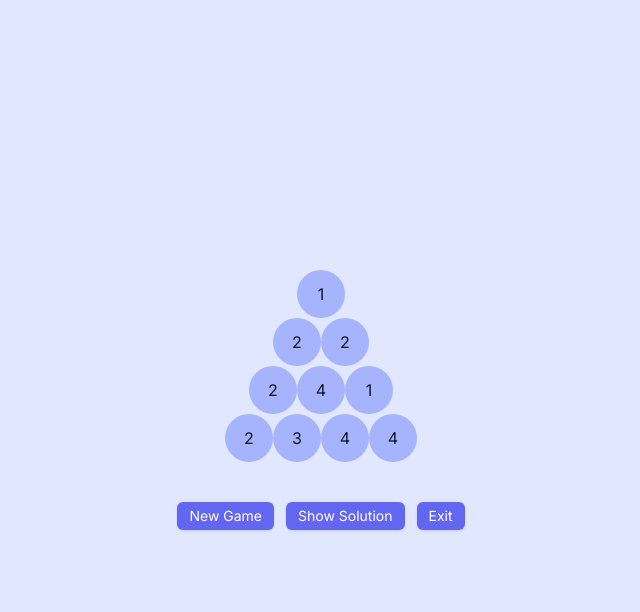
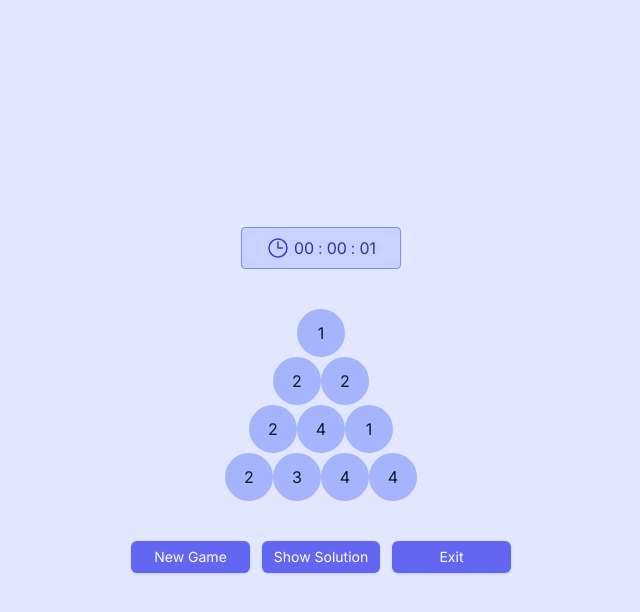
Before and after one commit to mustafadalga/magic-pyramid, a Next.js app: page / in a window 1280 px wide. Both pictures are taken after a click on the button "Play". Shown: the top 612 px of the page, without its empty margins (319-959 px from the left). Built offline with nearby package versions, Linux system fonts and the light colour scheme.

Commit message:
CSS transition has been developed

```diff
--- a/app/_components/GameButtonGroup.tsx
+++ b/app/_components/GameButtonGroup.tsx
@@ -3,34 +3,43 @@ import findSolutions from "@/_utilities/findSolutions";
 import { Path } from "@/_types";
 
 export default function GameButtonGroup() {
-    const { pyramid, dimension, setPyramid, newGame, setShowGame, setGamerPath } = useGame();
+    const {
+        gameState,
+        setGameState,
+        newGame,
+    } = useGame();
     const handleShowSolution = () => {
-        const solution = findSolutions(pyramid, dimension);
+        if (gameState.isGameCompleted) return;
+
+        const solution = findSolutions(gameState.pyramid, gameState.dimension);
         const firstSolution: Path = solution[0];
-        if (firstSolution) {
-            setGamerPath(firstSolution)
-        }
+
+        setGameState(prevState => ({
+            ...prevState,
+            gamerPath: firstSolution,
+            isShowSolution: true,
+            isGameCompleted: true
+        }));
+
     }
     const handleExit = () => {
-        setGamerPath([]);
-        setPyramid([]);
-        setShowGame(false)
+        setGameState(prevState => ({ ...prevState, gamerPath: [], pyramid: [], showGame: false }));
     }
     return (
-        <div className="flex justify-center gap-3">
+        <div className="grid grid-cols-3 justify-center gap-3">
             <button type="button"
                     onClick={newGame}
-                    className="bg-indigo-500 hover:bg-indigo-600 active:bg-indigo-700 text-white text-center text-xs sm:text-sm gap-3 min-w-[5rem] lg:min-w-0 px-3 py-1 rounded-md shadow transition-all truncate">
+                    className="bg-indigo-500 hover:bg-indigo-600 active:bg-indigo-700 text-white text-center text-xs sm:text-sm gap-3 min-w-[5rem] lg:min-w-0 px-3 py-1.5 rounded-md shadow transition-all truncate">
                 <span>New Game</span>
             </button>
             <button type="button"
                     onClick={handleShowSolution}
-                    className="bg-indigo-500 hover:bg-indigo-600 active:bg-indigo-700 text-white text-center text-xs sm:text-sm gap-3 min-w-[5rem] lg:min-w-0 px-3 py-1 rounded-md shadow transition-all truncate">
+                    className="bg-indigo-500 hover:bg-indigo-600 active:bg-indigo-700 text-white text-center text-xs sm:text-sm gap-3 min-w-[5rem] lg:min-w-0 px-3 py-1.5 rounded-md shadow transition-all truncate">
                 <span>Show Solution</span>
             </button>
             <button type="button"
                     onClick={handleExit}
-                    className="bg-indigo-500 hover:bg-indigo-600 active:bg-indigo-700 text-white text-center text-xs sm:text-sm gap-3 min-w-[5rem] lg:min-w-0 px-3 py-1 rounded-md shadow transition-all truncate">
+                    className="bg-indigo-500 hover:bg-indigo-600 active:bg-indigo-700 text-white text-center text-xs sm:text-sm gap-3 min-w-[5rem] lg:min-w-0 px-3 py-1.5 rounded-md shadow transition-all truncate">
                 <span>Exit</span>
             </button>
         </div>
--- a/app/_components/GameOptions.tsx
+++ b/app/_components/GameOptions.tsx
@@ -60,22 +60,22 @@ const levelOptions: Level[] = [
 
 
 const GameOptions = () => {
-    const { handleDimension, dimension, newGame } = useGame();
+    const { handleDimension, gameState, newGame } = useGame();
     return (
         <section
             className="grid gap-3 w-full max-w-xl p-8 rounded-md transition-all ease-linear shadow-[0px_0px_3px_0px_#a5b4fc] hover:shadow-[0px_0px_6px_0px_#a5b4fc] bg-white">
-            <h1 className="text-center text-indigo-600 font-bold text-2xl md:text-3xl xl:text-4xl">Game Options</h1>
+            <h1 className="text-center text-indigo-600 font-bold text-2xl lg:text-3xl">Game Options</h1>
 
             <div className="grid gap-1 w-full">
                 <label htmlFor="level"
-                       className="font-medium text-xs lg:text-sm xl:text-base text-gray-900">Dimension</label>
+                       className="font-medium text-xs lg:text-sm xl:text-base text-indigo-900">Dimension</label>
                 <Select
                     id="level"
                     isClearable={false}
                     onChange={(level: Level | null) => handleDimension(level?.value as number)}
                     placeholder="Select Difficulty"
                     options={levelOptions}
-                    value={levelOptions.find(option => option.value === dimension)}
+                    value={levelOptions.find(option => option.value === gameState.dimension)}
                 />
             </div>
 
--- a/app/_components/GamePyramid.tsx
+++ b/app/_components/GamePyramid.tsx
@@ -1,17 +1,29 @@
 import GamePyramidCell from "./GamePyramidCell";
 import useGame from "@/_providers/game/useGame";
+import IconTrophy from "@/_components/icons/IconTrophy";
+import { CSSTransition } from 'react-transition-group';
+import "./gamePyramid.css"
 
 export default function GamePyramid() {
-    const { pyramid } = useGame()
+    const { gameState: { pyramid, isGameWon } } = useGame()
     return (
-        <div className="grid">
+        <div className="grid relative">
             {pyramid.map((level, row) => (
                 <div key={row} className="flex justify-center">
                     {level.map((cell, col) => (
-                        <GamePyramidCell key={`${row}-${col}`} cell={cell} position={{row,col}}/>
+                        <GamePyramidCell key={`${row}-${col}`} cell={cell} position={{ row, col }}/>
                     ))}
                 </div>
             ))}
+
+            <CSSTransition
+                in={isGameWon}
+                timeout={300}
+                classNames="trophy"
+                unmountOnExit>
+                <IconTrophy
+                    className="absolute -ml-10 -mt-10 top-1/2 left-1/2 -translate-x-1/2 -translate-y-1/2 w-20 h-20 animate-scale text-orange-400"/>
+            </CSSTransition>
         </div>
     );
 };
--- a/app/_components/GamePyramidCell.tsx
+++ b/app/_components/GamePyramidCell.tsx
@@ -8,39 +8,39 @@ interface Props {
 }
 
 const GamePyramidCell = ({ cell, position }: Props) => {
-    const { gamerPath, dimension, setGamerPath } = useGame();
-    const selectedCellIndex = gamerPath.findIndex(path => path.position.row == position.row && path.position.col == position.col)
+    const { gameState, setGameState } = useGame();
+    const selectedCellIndex = gameState.gamerPath.findIndex(path => path.position.row == position.row && path.position.col == position.col)
     const hasSelectedCell = selectedCellIndex != -1
     const className = hasSelectedCell ? "!bg-indigo-700 text-white" : "bg-indigo-300 text-gray-900";
 
     const calculateCellSize = useMemo(() => {
-        if (dimension >= 11) {
+        if (gameState.dimension >= 11) {
             return "w-6 h-6 sm:w-8 sm:h-8 md:w-10 md:h-10 lg:w-12 lg:h-12 text-[10px] sm:text-xs md:text-sm xl:text-base";
         }
-        if (dimension >= 9) {
+        if (gameState.dimension >= 9) {
             return "w-8 h-8 sm:w-10 sm:h-10 lg:w-12 lg:h-12 text-[10px] sm:text-xs md:text-sm xl:text-base";
         }
 
         return "w-10 h-10 lg:w-12 lg:h-12 text-[10px] sm:text-xs md:text-sm xl:text-base";
-    }, [ dimension ]);
+    }, [ gameState.dimension ]);
 
     const isValidMove = useCallback((): boolean => {
         if (position.row === 0) return true;
-        const prevCell = gamerPath[position.row - 1];
+        const prevCell = gameState.gamerPath[position.row - 1];
         if (!prevCell?.position) return false;
 
         const prevCol = prevCell.position.col;
 
         return (position.col == prevCol) || (position.col == prevCol + 1);
-    }, [ position, gamerPath ]);
+    }, [ position, gameState.gamerPath ]);
 
     const handleCellClick = useCallback(() => {
-        if (!isValidMove()) return;
+        if (!isValidMove() || gameState.isGameCompleted) return;
 
-        const newPath = gamerPath.slice(0, position.row)
+        const newPath = gameState.gamerPath.slice(0, position.row)
 
         if (hasSelectedCell) {
-            return setGamerPath(newPath);
+            return setGameState(prevState => ({ ...prevState, gamerPath: newPath }));
         }
 
         newPath[position.row] = {
@@ -48,13 +48,13 @@ const GamePyramidCell = ({ cell, position }: Props) => {
             position
         };
 
-        return setGamerPath(newPath);
-    }, [ position, gamerPath, cell, setGamerPath, isValidMove, hasSelectedCell ])
+        setGameState(prevState => ({ ...prevState, gamerPath: newPath }));
+    }, [ position, gameState.gamerPath,gameState.isGameCompleted, cell, setGameState, isValidMove, hasSelectedCell ])
 
     return (
         <div
             onClick={handleCellClick}
-            className={`${className} ${calculateCellSize} grid place-items-center rounded-full transition hover:bg-indigo-400 hover:text-gray-200 active:bg-indigo-500 active:text-gray-200 cursor-pointer`}>{cell}</div>
+            className={`${className} ${calculateCellSize} ${!gameState.isGameCompleted ? "hover:bg-indigo-400 hover:text-gray-200 active:bg-indigo-500 active:text-gray-200" : ""} grid place-items-center rounded-full transition cursor-pointer`}>{cell}</div>
     );
 };
 
--- a/app/_components/GamePyramidContainer.tsx
+++ b/app/_components/GamePyramidContainer.tsx
@@ -1,13 +1,32 @@
 "use client";
 import GameButtonGroup from "./GameButtonGroup";
 import GamePyramid from "./GamePyramid";
+import StopWatch from "@/_components/StopWatch";
+import useGame from "@/_providers/game/useGame";
+import { useEffect, useMemo, useRef, useState } from "react";
 
 export default function GamePyramidContainer() {
+    const { gameState } = useGame();
+    const [ initialDate, setInitialDate ] = useState<Date>(new Date());
+    const previousPyramid = useRef<string | null>(null);
+    const memorizePyramid = useMemo(() => JSON.stringify(gameState.pyramid), [ gameState.pyramid ]);
+
+    useEffect(() => {
+        if (previousPyramid.current !== memorizePyramid) {
+            setInitialDate(new Date());
+            previousPyramid.current = memorizePyramid;
+        }
+    }, [ initialDate, memorizePyramid ]);
 
     return (
-       <div className="grid gap-10">
-           <GamePyramid/>
-           <GameButtonGroup/>
-       </div>
+        <div className="grid gap-10 h-full">
+            <StopWatch key={initialDate.getTime()}
+                       initialDate={initialDate}
+                       isTimerRunning={!gameState.isGameCompleted}/>
+            <div className="grid gap-10">
+                <GamePyramid/>
+                <GameButtonGroup/>
+            </div>
+        </div>
     )
-};
+}
--- a/app/_components/GameScreen.tsx
+++ b/app/_components/GameScreen.tsx
@@ -7,7 +7,7 @@ import "./gameScreenStyle.css"
 import { useRef } from "react";
 
 export default function GameScreen() {
-    const { showGame } = useGame();
+    const { gameState: { showGame } } = useGame();
     const nodeRef = useRef<HTMLDivElement | null>(null)
     return (
         <SwitchTransition mode="out-in">
--- /dev/null
+++ b/app/_components/gamePyramid.css
@@ -0,0 +1,15 @@
+.trophy-enter {
+    transform: scale(0);
+}
+.trophy-enter-active {
+    transform: scale(1);
+    transition: transform 300ms ease-in-out;
+}
+.trophy-exit {
+    transform: scale(1);
+}
+
+.trophy-exit-active {
+    transform: scale(0);
+    transition: transform 300ms ease-in-out;
+}
--- a/app/_providers/game/GameProvider.tsx
+++ b/app/_providers/game/GameProvider.tsx
@@ -1,7 +1,6 @@
 "use client";
 import { ReactNode, useCallback, useEffect, useMemo, useState } from "react";
-import { Path, Pyramid } from "@/_types";
-import GameContext from "./GameContext";
+import GameContext, { GameState } from "./GameContext";
 import createPyramid from "@/_utilities/createPyramid";
 import findSolutions from "@/_utilities/findSolutions";
 
@@ -17,55 +16,68 @@ export default function GameProvider({ children }: { children: ReactNode }) {
         const storedValue = localStorage.getItem(LOCALSTORAGE_KEY);
         return storedValue ? Number(storedValue) : 4;
     }, []);
-    const [ gamerPath, setGamerPath ] = useState<Path>([]);
-    const [ pyramid, setPyramid ] = useState<Pyramid>([]);
-    const [ dimension, setDimension ] = useState<number>(initialDimension);
-    const [ showGame, setShowGame ] = useState<boolean>(false);
+
+    const [ gameState, setGameState ] = useState<GameState>({
+        gamerPath: [],
+        pyramid: [],
+        dimension: initialDimension,
+        showGame: false,
+        isGameCompleted: true,
+        isShowSolution: false,
+        isGameWon: false
+    });
 
     const newGame = useCallback(() => {
-        setPyramid(createPyramid(dimension));
-        setGamerPath([])
-        setShowGame(true)
-    }, [ dimension ]);
+        setGameState(prevState => ({
+            ...prevState,
+            pyramid: createPyramid(prevState.dimension),
+            showGame: true,
+            gamerPath: [],
+            isGameWon: false,
+            isGameCompleted: false,
+            isShowSolution: false,
+        }))
+    }, []);
 
     const handleDimension = useCallback((dimension: number) => {
         localStorage.setItem(LOCALSTORAGE_KEY, dimension.toString());
-        setDimension(dimension)
+        setGameState(prevState => ({ ...prevState, dimension }))
     }, []);
 
-    const isGamerPathCompleted = useMemo(() => gamerPath.length == dimension, [ gamerPath, dimension ])
+    const isGamerPathCompleted = useMemo(() => gameState.gamerPath.length == gameState.dimension, [ gameState.gamerPath, gameState.dimension ])
     const isGameWon = useMemo(() => {
-        if (!isGamerPathCompleted) return false;
+        if (!isGamerPathCompleted || gameState.isShowSolution) return false;
 
-        const solutions = findSolutions(pyramid, dimension);
-        return solutions.some(solution => JSON.stringify(solution) == JSON.stringify(gamerPath))
-    }, [ pyramid, dimension, gamerPath, isGamerPathCompleted ])
+        const solutions = findSolutions(gameState.pyramid, gameState.dimension);
+
+        return solutions.some(solution => JSON.stringify(solution) == JSON.stringify(gameState.gamerPath))
+    }, [ gameState.pyramid, gameState.isShowSolution, gameState.dimension, gameState.gamerPath, isGamerPathCompleted ])
 
     const checkGameWin = useCallback(() => {
         if (!isGameWon) return;
 
-    }, [ isGameWon ])
+        setGameState(prevState => ({ ...prevState, isGameWon: true, isGameCompleted: true }))
+    }, [ isGameWon ]);
 
     const contextValue = useMemo(() => {
         return {
-            showGame,
-            pyramid,
-            gamerPath,
-            dimension,
-            setShowGame,
-            setPyramid,
-            setGamerPath,
+            gameState,
+            setGameState,
             handleDimension,
             newGame
         }
 
-    }, [ showGame, pyramid, gamerPath, dimension, setShowGame, handleDimension, setPyramid, setGamerPath, newGame ]);
+    }, [
+        gameState,
+        setGameState,
+        handleDimension,
+        newGame ]);
 
     useEffect(() => {
         if (isGamerPathCompleted) {
             checkGameWin();
         }
-    }, [ gamerPath, dimension, checkGameWin, isGamerPathCompleted ])
+    }, [ checkGameWin, isGamerPathCompleted ])
 
     return (
         <GameContext.Provider value={contextValue}>
```
Also changed, not shown: app/_providers/game/GameContext.ts (+10 -5 lines), tailwind.config.ts (+12 -0 lines).
